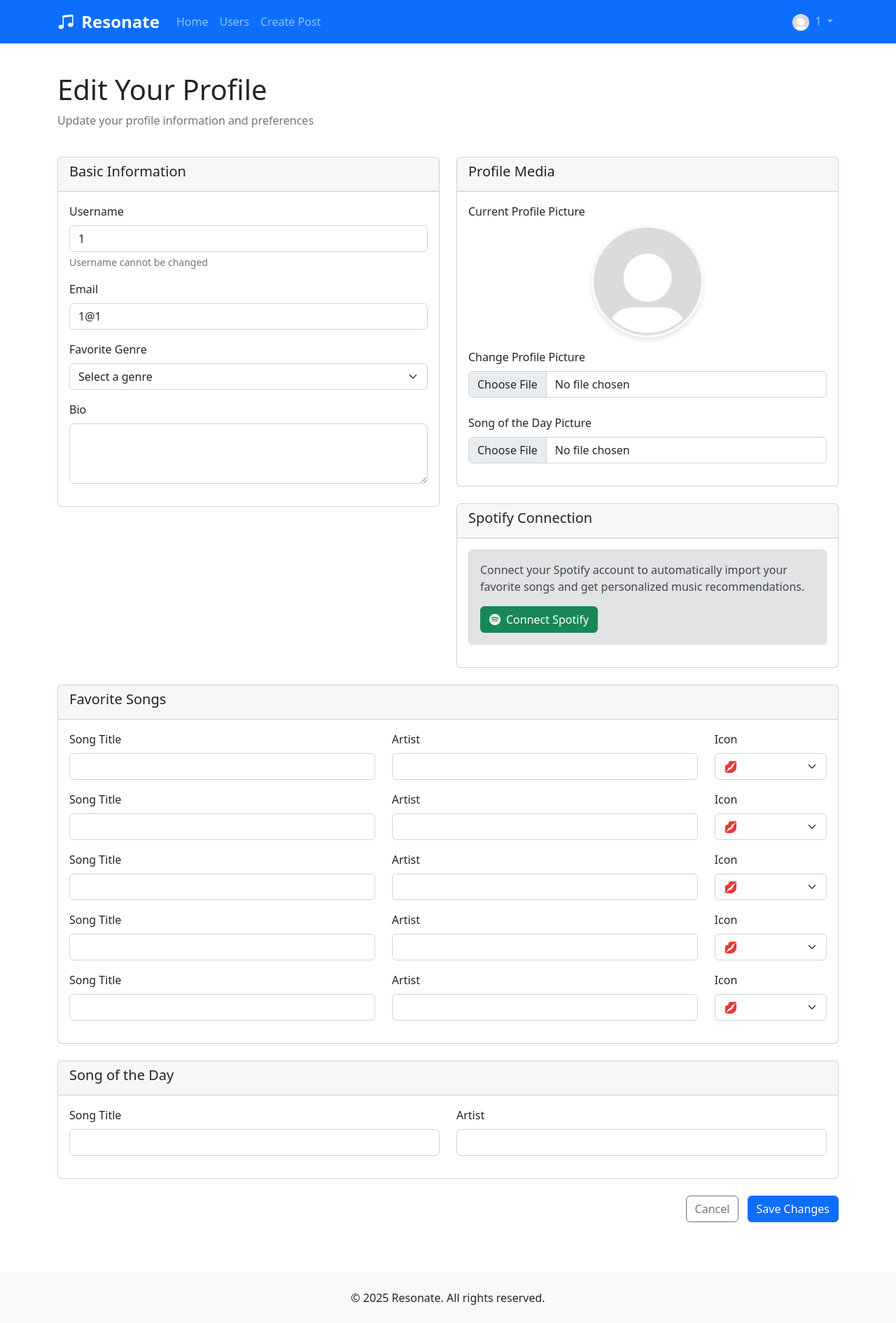
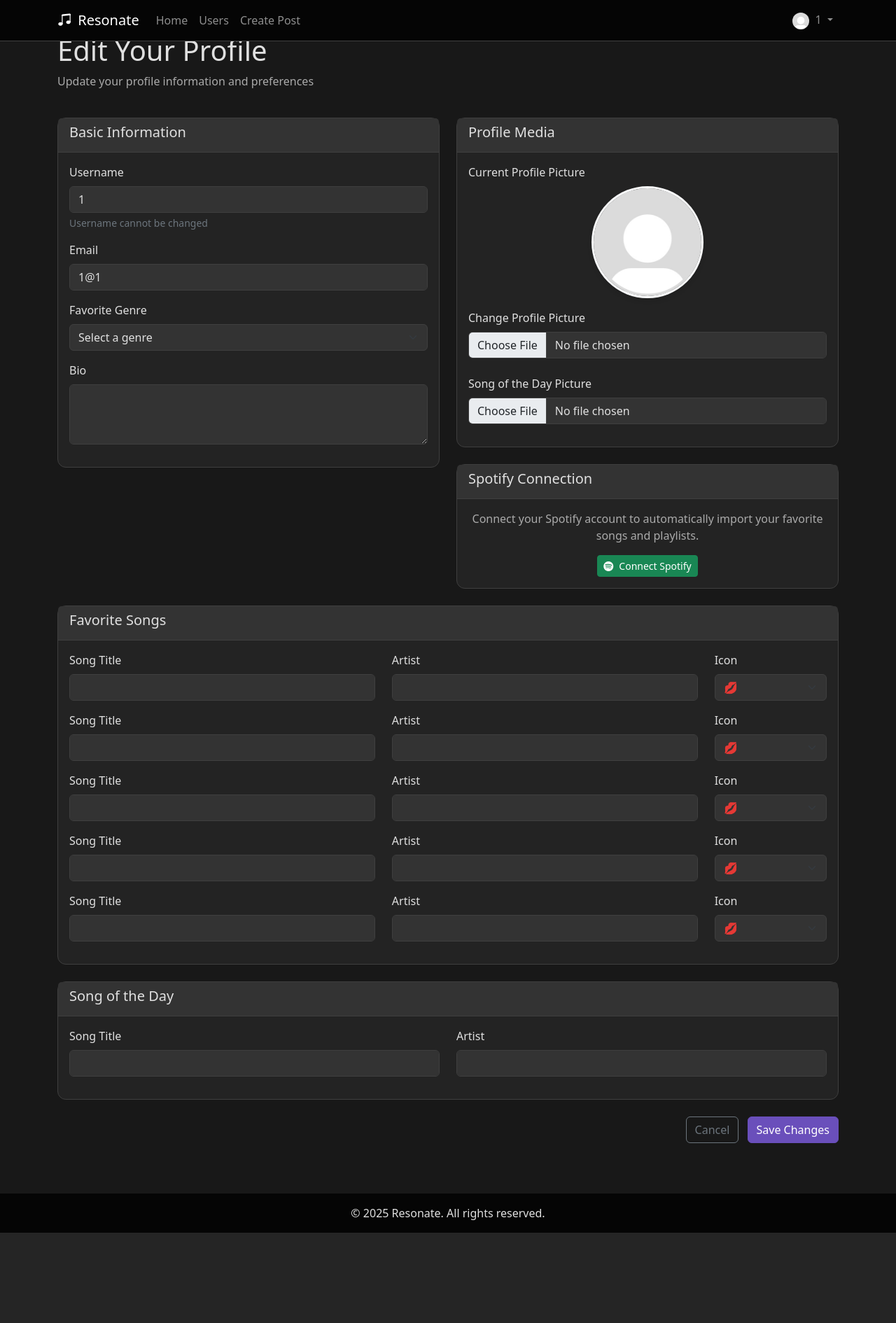
Before and after one commit to Emil11112/Resonate-v1, a Flask app: page /edit_profile in a window 1280 px wide. Shown: the whole page at 70% size. After the commit the page ends 1761 px from the top, so only its background shows below. Run offline with Flask 3, Linux system fonts and the light colour scheme; a user stored in the database is signed in.

Commit message:
Gjorde om stylingen, ändrade färger och förbättrade spacingen

```diff
--- a/templates/base.html
+++ b/templates/base.html
@@ -10,29 +10,103 @@
     <link rel="stylesheet" href="https://cdn.jsdelivr.net/npm/bootstrap-icons@1.10.3/font/bootstrap-icons.css">
     <!-- Custom CSS -->
     <style>
+        /* Dark theme with purple accents */
+        :root {
+          --bg-primary: #181818;
+          --bg-secondary: #232323;
+          --bg-tertiary: #333333;
+          --accent-primary: #6a4fbb;
+          --accent-secondary: #a45dff;
+          --accent-tertiary: #c4a8d6;
+          --text-primary: #e0e0e0;
+          --text-secondary: #aaaaaa;
+          --text-muted: #888888;
+          --border-color: #3f3f3f;
+          --glow-effect: 0 0 8px rgba(164, 93, 255, 0.7), 0 0 16px rgba(164, 93, 255, 0.4);
+        }
+
+        html, body {
+            height: 100%;
+            margin: 0;
+            background-color: var(--bg-primary);
+            color: var(--text-primary);
+        }
+
         body {
-            padding-top: 56px;
-            min-height: 100vh;
             display: flex;
             flex-direction: column;
         }
 
-        main {
-            flex: 1;
+        .profile-pic-small {
+            width: 40px;
+            height: 40px;
+            object-fit: cover;
+            border-radius: 50%;
         }
 
-        .navbar-brand {
-            font-weight: bold;
-            font-size: 1.5rem;
+        main {
+            flex: 1 0 auto;
+            padding-top: 80px; /* Adds more space between navbar and content */
         }
 
-        .nav-link {
-            font-weight: 500;
+        .navbar {
+            background-color: #050505 !important;
+            border-bottom: 1px solid var(--border-color);
         }
 
-        footer {
-            margin-top: auto;
-            background-color: #f8f9fa;
+        .card {
+            background-color: var(--bg-secondary);
+            border: 1px solid var(--border-color);
+            border-radius: 12px;
+        }
+
+        .card-header {
+            background-color: var(--bg-tertiary);
+            border-bottom: 1px solid var(--border-color);
+        }
+
+        .btn-primary {
+            background-color: var(--accent-primary);
+            border-color: var(--accent-primary);
+        }
+
+        .btn-primary:hover {
+            background-color: var(--accent-secondary);
+            border-color: var(--accent-secondary);
+            transform: scale(1.05);
+        }
+
+        .p-5.bg-light, .p-5.mb-4.bg-light {
+            background-color: var(--bg-secondary) !important;
+        }
+
+        .form-control, .form-select {
+            background-color: var(--bg-tertiary);
+            border: 1px solid var(--border-color);
+            color: var(--text-primary);
+        }
+
+        h1, h2, h3, h4, h5, h6, p {
+            color: var(--text-primary);
+        }
+
+        a {
+            color: var(--accent-primary);
+        }
+
+        a:hover {
+            color: var(--accent-secondary);
+        }
+
+        .text-muted {
+            color: var(--text-secondary) !important;
+        }
+
+        .footer {
+            flex-shrink: 0;
+            background-color: #050505 !important;
+            color: var(--text-secondary);
+            width: 100%;
             padding: 1rem 0;
         }
 
@@ -42,12 +116,6 @@
             right: 20px;
             z-index: 1000;
             max-width: 300px;
-        }
-        .profile-pic-small {
-        width: 40px;
-        height: 40px;
-        object-fit: cover;
-        border-radius: 50%;
         }
     </style>
 </head>
@@ -136,7 +204,7 @@
     </main>
 
     <!-- Footer -->
-    <footer class="text-center py-4">
+    <footer class="footer text-center">
         <div class="container">
             <p class="mb-0">&copy; 2025 Resonate. All rights reserved.</p>
         </div>
--- a/templates/edit_profile.html
+++ b/templates/edit_profile.html
@@ -110,12 +110,12 @@
                                 </div>
                             </div>
                         {% else %}
-                            <div class="alert alert-secondary">
-                                <p class="mb-3">
+                            <div class="text-center">
+                                <p class="text-muted mb-3">
                                     Connect your Spotify account to automatically import your favorite songs
-                                    and get personalized music recommendations.
+                                    and playlists.
                                 </p>
-                                <a href="{{ url_for('spotify_connect') }}" class="btn btn-success">
+                                <a href="{{ url_for('spotify_connect') }}" class="btn btn-success btn-sm">
                                     <i class="bi bi-spotify me-2"></i>Connect Spotify
                                 </a>
                             </div>
--- a/templates/profile.html
+++ b/templates/profile.html
@@ -3,7 +3,7 @@
 {% block title %}{{ user.username }}'s Profile{% endblock %}
 
 {% block content %}
-<div class="container">
+<div class="container mt-5">
     <div class="row">
         <!-- Posts Feed - Left Column -->
         <div class="col-md-4">
```
Also changed, not shown: templates/create_post.html (+9 -1 lines), templates/users.html (+6 -6 lines).
